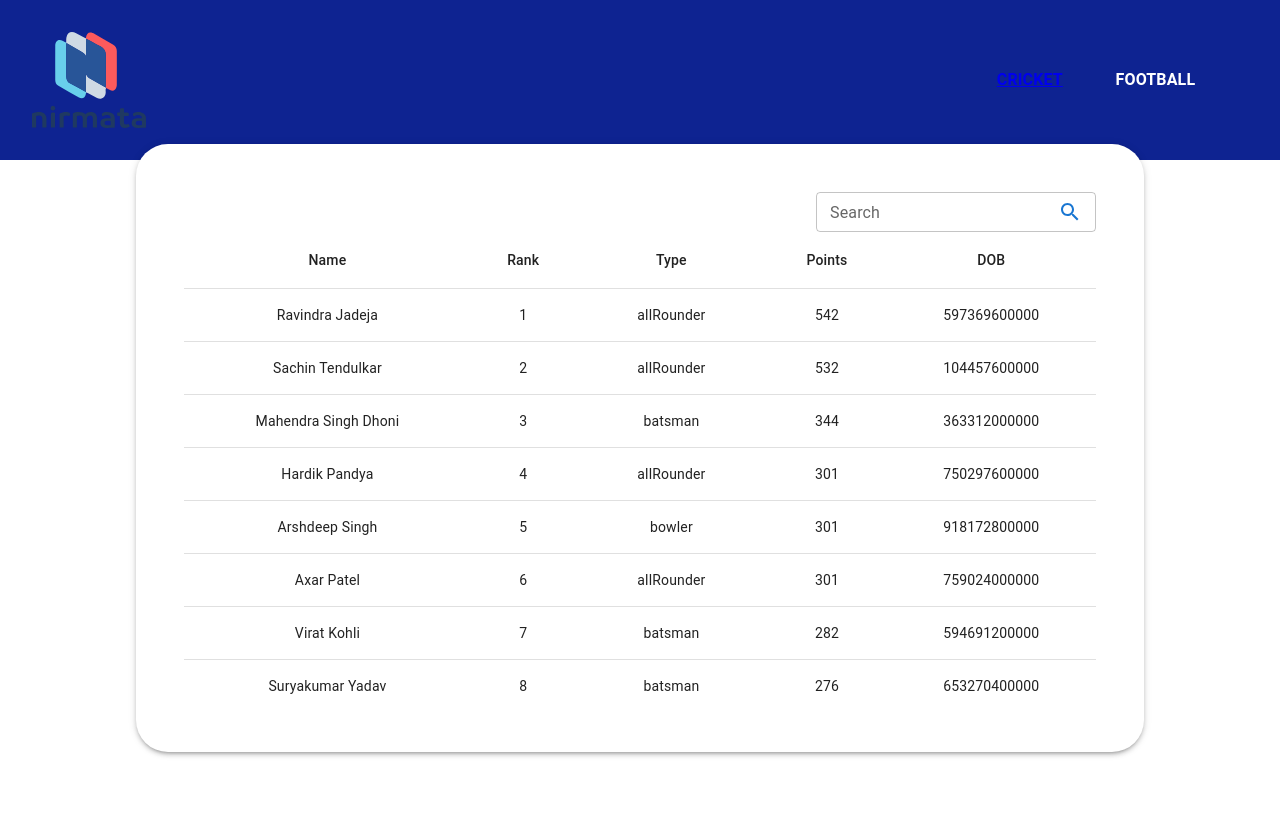
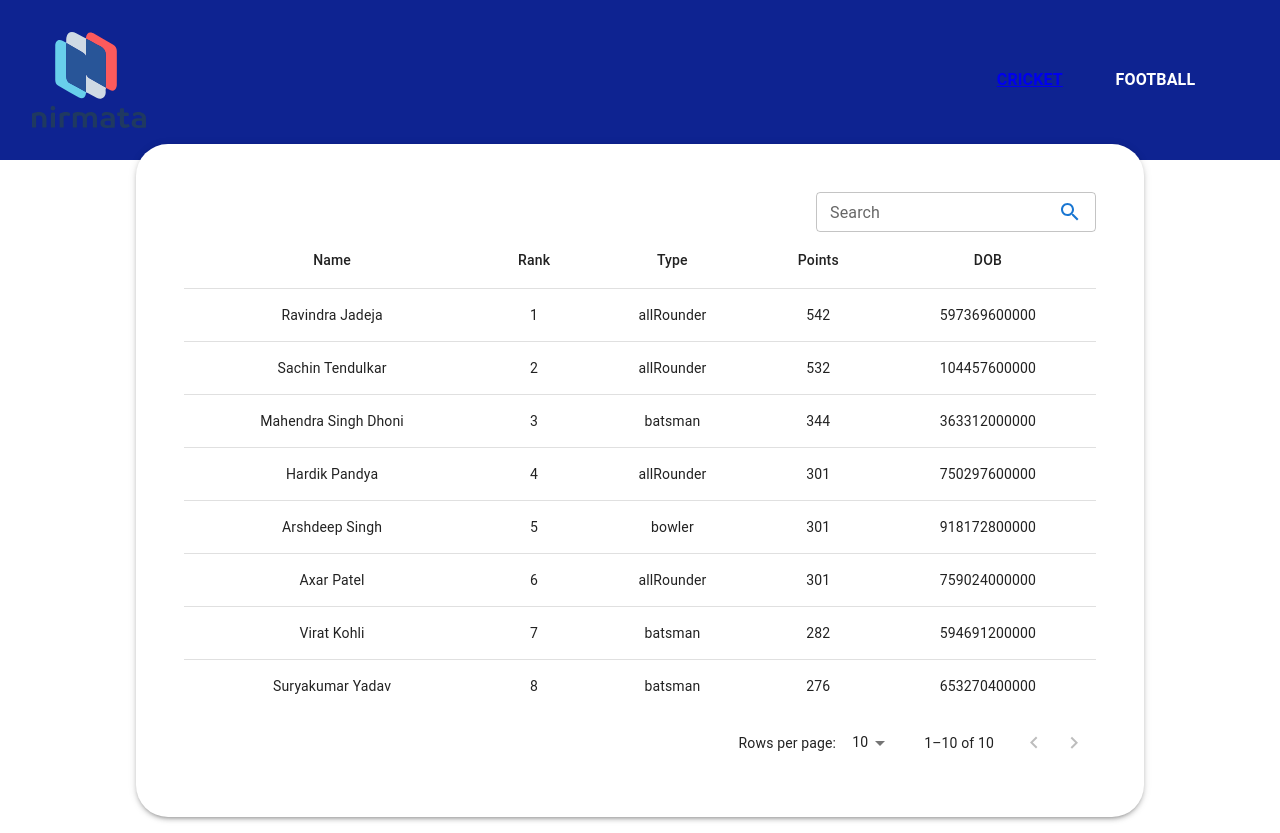
Before and after one commit to naveenkosigi/nirmata-assignment, a React (Create React App) app: page / in a window 1280 px wide. Before the commit the page ends 800 px from the top, so only its background shows below. Built offline with nearby package versions, Linux system fonts and the light colour scheme.

Commit message:
Added OffSet and Page Size Feature

```diff
--- a/src/Components/Cricket/CricketInfo.tsx
+++ b/src/Components/Cricket/CricketInfo.tsx
@@ -4,26 +4,38 @@ import { TPlayer } from "../../Types/types";
 import SearchField from "../Common/SearchField";
 import Box from "@mui/material/Box";
 import getPlayers from "../../Store/get-players";
+import TablePagination  from "@mui/material/TablePagination";
 
-const HEADERS = ["Name","Rank", "Type", "Points", "DOB"];
+const HEADERS = ["Name", "Rank", "Type", "Points", "DOB"];
 
-const COLUMNAPIKEYS = ["name","rank", "type", "points", "dob"];
+const COLUMNAPIKEYS = ["name", "rank", "type", "points", "dob"];
 
 const CricketInfo = () => {
   const [playersData, setPlayersData] = useState<TPlayer[]>([]);
 
-  const [searchString,setSearchString] = useState<string>("");
+  const [searchString, setSearchString] = useState<string>("");
+
+  const [offSet,setOffSet] = useState<number>(0);
+
+  const [pageSize,setPageSize] = useState<number>(10);
 
   useEffect(() => {
-    if(searchString){
-        setPlayersData(filterByNameAndReturn(playersData,searchString));
+    if (searchString) {
+      setPlayersData(filterByNameAndReturn(playersData, searchString));
+    } else {
+      getPlayers().then((data) => {
+        setPlayersData(data);
+      });
     }
-    else{
-        getPlayers().then((data) => {
-            setPlayersData(data)
-        })
-    }
-  },[searchString])
+  }, [searchString]);
+
+  useEffect(() => {
+    getPlayers().then((data) => {
+        setPlayersData(returnDataByOffSet(offSet,pageSize,data));
+    });
+  },[offSet,pageSize])
+
+
 
   return (
     <>
@@ -40,16 +52,48 @@ const CricketInfo = () => {
         onRowClick={(data: any) => console.log(data)}
         data={playersData}
       ></Table>
+      <TablePagination
+        component="div"
+        sx={{marginTop:"0.8rem"}}
+        count={playersData.length ?? ""}
+        page={offSet / pageSize} //offset
+        onPageChange={(event, nextPageNumber) => {
+          setOffSet(nextPageNumber * pageSize);
+        }} //offSet setter
+        rowsPerPage={pageSize} //page-size
+        onRowsPerPageChange={(event : any) => {
+          setPageSize(event.target.value);
+          setOffSet(0);
+        }} //page-size setter
+      />
     </>
   );
 };
 
-const filterByNameAndReturn = (playersData : TPlayer[],searchString : string) => {
-    return playersData.filter((player) => {
-        if((player["name"] as string).toLowerCase().indexOf(searchString.toLowerCase()) > -1){
-            return true;
-        }
-    })
+const filterByNameAndReturn = (
+  playersData: TPlayer[],
+  searchString: string
+) => {
+  return playersData.filter((player) => {
+    if (
+      (player["name"] as string)
+        .toLowerCase()
+        .indexOf(searchString.toLowerCase()) > -1
+    ) {
+      return true;
+    }
+  });
+};
+
+const returnDataByOffSet = (offSet : number , pageSize : number , data : TPlayer[]) => {
+    const toReturn : TPlayer[] = [];
+
+
+    for(let i = offSet,count = 0;count<pageSize && i<data.length;i++,count++){
+        toReturn.push(data[i]);
+    }
+
+    return toReturn;
 }
 
 export default CricketInfo;
```
